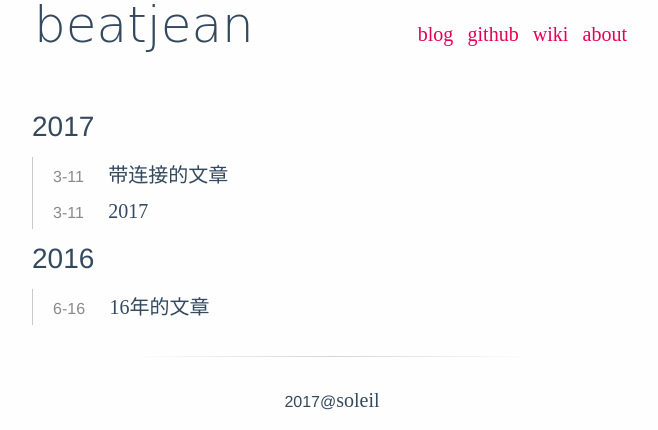
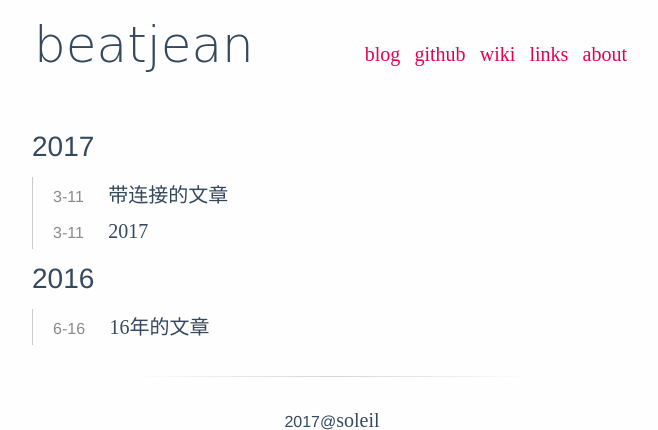
Before and after one commit to solei1/blogger, a Django app: page /blog/ in a window 1280 px wide. Shown: the top 430 px of the page, without its empty margins (308-966 px from the left). Run offline with Django 3.2, Linux system fonts and the light colour scheme; data comes from the database, SQL or seed files in the repository; both versions use the stored data as it was after the commit; data that the repository does not hold is empty.

Commit message:
add links

```diff
--- a/blogger-django/blog/admin.py
+++ b/blogger-django/blog/admin.py
@@ -1,5 +1,5 @@
 from django.contrib import admin
-from .models import Article, Tag
+from .models import Article, Tag, Link
 
 class ArticleAdmin(admin.ModelAdmin):
     list_display = ('title', 'pub_date', 'view_count')
@@ -7,4 +7,5 @@ class ArticleAdmin(admin.ModelAdmin):
 
 admin.site.register(Article, ArticleAdmin)
 admin.site.register(Tag)
+admin.site.register(Link)
 # Register your models here.
--- a/blogger-django/blog/models.py
+++ b/blogger-django/blog/models.py
@@ -1,9 +1,9 @@
 from django.db import models
-
+from django.utils import timezone
 
 class Article(models.Model):
     title = models.CharField('标题', max_length=60)
-    pub_date = models.DateTimeField('发布日期')
+    pub_date = models.DateTimeField('发布日期', default=timezone.now())
     body = models.TextField('正文')
     view_count = models.PositiveIntegerField('浏览数', default=0)
     tags = models.ManyToManyField('Tag', verbose_name='标签', blank=True)
@@ -17,5 +17,12 @@ class Tag(models.Model):
     def __str__(self):
         return  self.name
 
+class Link(models.Model):
+    category = models.CharField('类别', max_length=10)
+    link = models.CharField('链接', max_length=50)
+    intro = models.CharField('简介', max_length=50)
+    create_time = models.DateTimeField('创建时间', default=timezone.now())
 
+    def __str__(self):
+        return  self.intro
 # Create your models here.
--- a/blogger-django/blog/static/blog/css/style.css
+++ b/blogger-django/blog/static/blog/css/style.css
@@ -47,6 +47,12 @@ nav a {
   font-weight: 200;
   font-family: Athelas, STHeiti, Microsoft Yahei, serif;
 }
+
+.article a {
+    text-decoration: none;
+    color: #1abc9c;
+}
+
 
 .tag-post-title a:before, .archive-post-title a:before, .links a:before {
   content: "";
@@ -242,6 +248,11 @@ a:hover {
     font-family: Athelas, STHeiti, Microsoft Yahei, serif;
 }
 
+body .wrap .top {
+  margin-top: 20px;
+}
+
+
 body .wrap .top nav {
     text-align: right;
     font-size: 15px;
--- a/blogger-django/blog/templates/blog/base.html
+++ b/blogger-django/blog/templates/blog/base.html
@@ -41,6 +41,10 @@
                     </li>
 
                     <li>
+                      <a href="{% url 'blog:links' %}">Links</a>
+                    </li>
+
+                    <li>
                       <a href="{% url 'blog:about' %}">About</a>
                     </li>
 
--- a/blogger-django/blog/templates/blog/home.html
+++ b/blogger-django/blog/templates/blog/home.html
@@ -35,6 +35,10 @@
                     </li>
 
                     <li>
+                      <a href="{% url 'blog:links' %}">Links</a>
+                    </li>
+
+                    <li>
                       <a href="{% url 'blog:about' %}">About</a>
                     </li>
 
--- a/blogger-django/blog/urls.py
+++ b/blogger-django/blog/urls.py
@@ -7,5 +7,6 @@ urlpatterns = [
     url(r'^$', views.IndexView.as_view(), name='blog_archives'),
     url(r'^article/(?P<article_id>\d+)', views.ArticleDetailView.as_view(), name='article_detail'),
     url(r'^tag/(?P<tag_id>\d+)$', views.TagView.as_view(), name='tag'),
-    url(r'^about$', views.about, name='about')
+    url(r'^about$', views.about, name='about'),
+    url(r'^links$', views.LinkView.as_view(), name='links'),
 ]
--- a/blogger-django/blog/views.py
+++ b/blogger-django/blog/views.py
@@ -2,7 +2,7 @@ from django.shortcuts import render
 from django.views.generic.list import ListView
 from django.views.generic.detail import DetailView
 from collections import defaultdict
-from .models import Article, Tag
+from .models import Article, Tag, Link
 import markdown2
 
 def index(request):
@@ -15,13 +15,6 @@ class IndexView(ListView):
     template_name = "blog/archives.html"
     context_object_name = "article_list"
     model = Article
-
-    # def get_queryset(self):
-    #     articles = defaultdict(list)
-    #     article_list = Article.objects.all().order_by('pub_date')
-    #     for a in article_list:
-    #         articles[a.pub_date.year].append(a)
-    #     return articles
 
     def get_context_data(self, **kwargs):
         articles = defaultdict(list)
@@ -60,4 +53,18 @@ class TagView(ListView):
         kwargs['this_tag'] = Tag.objects.get(pk=self.kwargs['tag_id'])
         return super(TagView, self).get_context_data(**kwargs)
 
-# Create your views here.
+class LinkView(ListView):
+    template_name = "blog/links.html"
+    context_object_name = "links_list"
+    model = Link
+
+    def get_context_data(self, **kwargs):
+        links = defaultdict(list)
+        link_result = list()
+        link_list = Link.objects.all()
+        for link in link_list:
+            links[link.category].append(link)
+        for link_title, link_urls in links.items():
+            link_result.append((link_title, link_urls))
+        kwargs['links'] = link_result
+        return super(LinkView, self).get_context_data(**kwargs)
--- a/blogger-django/blogger/settings.py
+++ b/blogger-django/blogger/settings.py
@@ -109,7 +109,7 @@ AUTH_PASSWORD_VALIDATORS = [
 
 LANGUAGE_CODE = 'en-us'
 
-TIME_ZONE = 'UTC'
+TIME_ZONE = 'Asia/Shanghai'
 
 USE_I18N = True
 
```
Also changed, not shown: blogger-django/blog/templates/blog/links.html (added, +27 -0 lines), blogger-django/blog/migrations/0006_auto_20170311_1251.py (added), blogger-django/blog/migrations/0007_auto_20170311_2107.py (added), blogger-django/db.sqlite3 (added), 1 other file.
